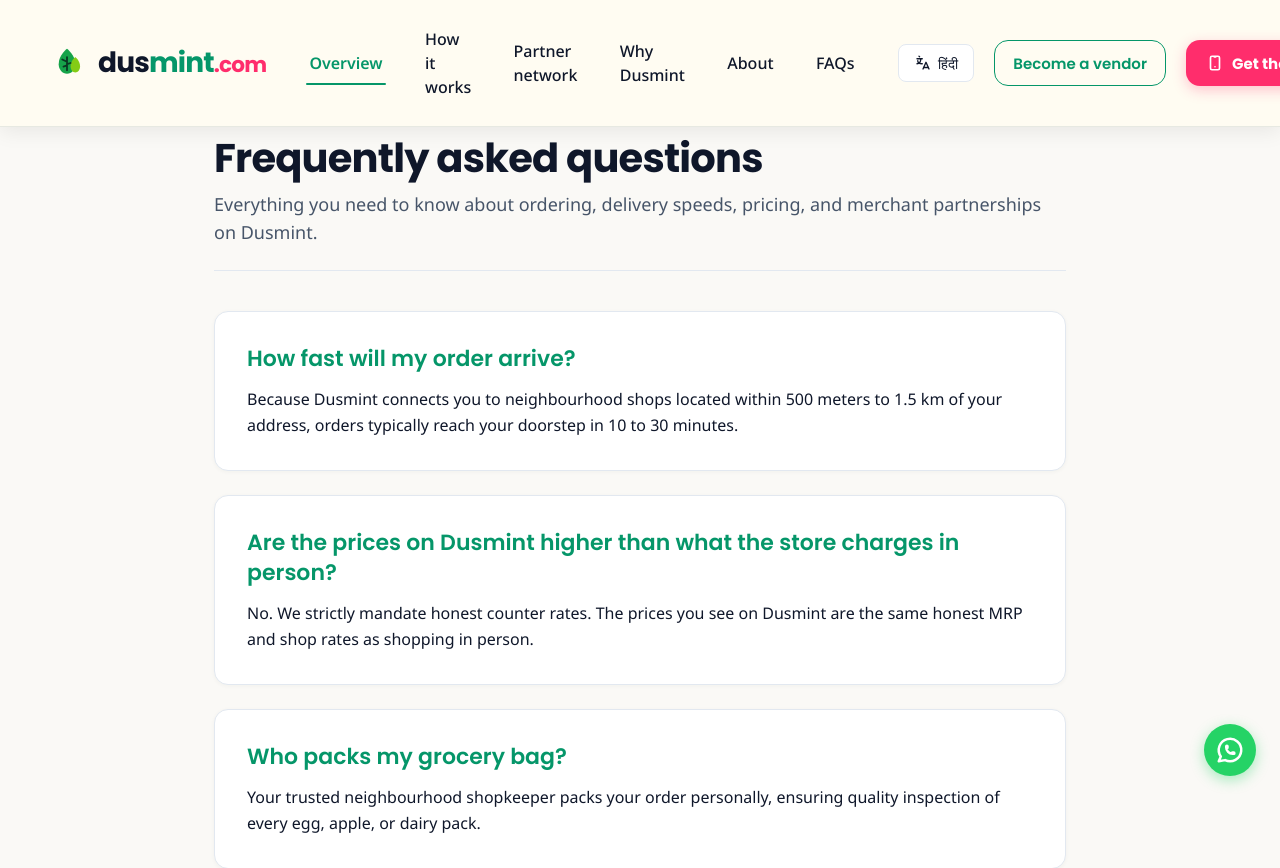
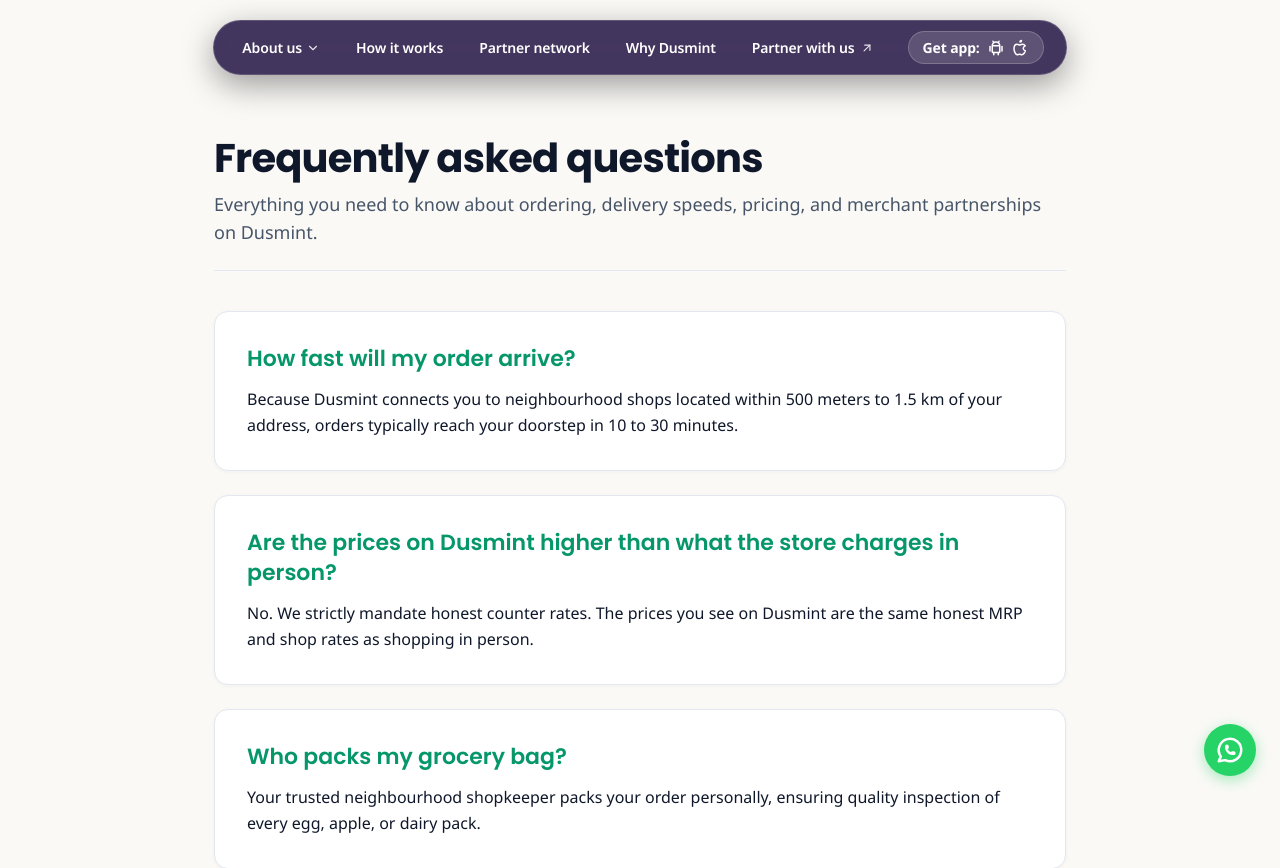
Before and after one commit to DusMint/dusmint_web, a Next.js app: page /faq in a window 1280 px wide. Shown: the top 868 px of the page. Built offline with nearby package versions, Linux system fonts and the light colour scheme.

Commit message:
feat: add Hero and Navbar components with styles

```diff
--- a/components/Navbar.module.css
+++ b/components/Navbar.module.css
@@ -1,305 +1,203 @@
-.header {
+/* Sticky Top Wrapper — floats directly above the hero video */
+.stickyHeader {
   position: fixed;
-  top: 0;
+  top: 20px;
   left: 0;
   width: 100%;
-  z-index: 100;
-  background-color: rgba(255, 252, 242, 0.94);
-  backdrop-filter: blur(16px);
-  -webkit-backdrop-filter: blur(16px);
-  border-bottom: 1px solid rgba(211, 219, 214, 0.55);
-  transition: transform 0.35s cubic-bezier(0.16, 1, 0.3, 1), opacity 0.3s ease, background-color 0.2s ease;
+  display: flex;
+  justify-content: center;
+  align-items: center;
+  pointer-events: none;
+  z-index: 9999;
+  transition: transform 0.25s ease, opacity 0.25s ease;
 }
 
-.headerHidden {
-  transform: translateY(-100%);
-  opacity: 0;
-  pointer-events: none;
+/* Rounded Capsule Pill Bar (Zepto Style) */
+.pillContainer {
+  pointer-events: auto;
+  display: inline-flex;
+  align-items: center;
+  gap: 28px;
+  padding: 10px 22px;
+  background: rgba(28, 12, 60, 0.82);
+  backdrop-filter: blur(20px);
+  -webkit-backdrop-filter: blur(20px);
+  border: 1px solid rgba(255, 255, 255, 0.16);
+  border-radius: 9999px;
+  box-shadow: 0 10px 32px rgba(0, 0, 0, 0.38);
+  transition: all 0.25s cubic-bezier(0.16, 1, 0.3, 1);
 }
 
-.headerVisible {
-  transform: translateY(0);
-  opacity: 1;
-  pointer-events: auto;
-  box-shadow: 0 4px 20px rgba(0, 0, 0, 0.08);
+.pillContainer:hover {
+  background: rgba(28, 12, 60, 0.90);
+  border-color: rgba(255, 255, 255, 0.24);
+  box-shadow: 0 12px 38px rgba(0, 0, 0, 0.45);
 }
 
-.container {
-  max-width: var(--dm-max-width);
-  margin: 0 auto;
-  padding: 1.35rem 3rem;
+/* Desktop Navigation Links Group */
+.desktopNav {
   display: flex;
   align-items: center;
-  justify-content: space-between;
-  gap: 2.5rem;
+  gap: 24px;
 }
 
-.logoGroup {
-  display: flex;
+/* Links & Button Nav Items */
+.navLink,
+.navItemBtn {
+  display: inline-flex;
   align-items: center;
+  gap: 4px;
+  background: transparent;
+  border: none;
+  color: #FFFFFF;
+  font-family: inherit;
+  font-size: 14px;
+  font-weight: 600;
+  letter-spacing: -0.15px;
   text-decoration: none;
-  flex-shrink: 0;
+  cursor: pointer;
+  padding: 4px 6px;
+  transition: color 0.15s ease, opacity 0.15s ease;
+  white-space: nowrap;
 }
 
-.logoMark {
-  display: flex;
-  align-items: center;
-  gap: 0.75rem;
+.navLink:hover,
+.navItemBtn:hover {
+  color: #D8B4FE;
 }
 
-.leafIcon {
-  width: 38px;
-  height: 38px;
-  flex-shrink: 0;
+.chevron {
+  opacity: 0.85;
+  transition: transform 0.2s ease;
 }
 
-.brandTitle {
-  font-family: var(--font-heading);
-  font-size: 1.75rem;
-  font-weight: 700;
-  color: var(--ink-900);
-  letter-spacing: -0.03em;
-  line-height: 1;
+.chevronRotated {
+  transform: rotate(180deg);
 }
 
-.brandMint {
-  color: var(--green-700);
+.arrowIcon {
+  opacity: 0.85;
+  margin-left: 1px;
 }
 
-.brandDomain {
-  color: var(--yellow-800);
-  font-weight: 700;
-  font-size: 1.35rem;
+/* Dropdown Parent & Menu */
+.dropdownParent {
+  position: relative;
 }
 
-.navMenu {
+.dropdownMenu {
+  position: absolute;
+  top: calc(100% + 14px);
+  left: -10px;
+  min-width: 195px;
+  background: rgba(22, 9, 48, 0.96);
+  backdrop-filter: blur(22px);
+  -webkit-backdrop-filter: blur(22px);
+  border: 1px solid rgba(255, 255, 255, 0.16);
+  border-radius: 16px;
+  padding: 8px;
+  box-shadow: 0 16px 42px rgba(0, 0, 0, 0.5);
   display: flex;
-  align-items: center;
-  gap: 2.25rem;
+  flex-direction: column;
+  gap: 4px;
+  z-index: 10000;
+  animation: dropdownFadeIn 0.18s ease-out;
 }
 
-.navLink {
-  font-family: var(--font-body);
-  font-size: 16px;
-  line-height: 24px;
-  font-weight: 500;
-  color: var(--ink-900);
-  padding: 0.35rem 0.2rem;
-  position: relative;
-  transition: color 0.15s ease;
+@keyframes dropdownFadeIn {
+  from {
+    opacity: 0;
+    transform: translateY(-6px);
+  }
+  to {
+    opacity: 1;
+    transform: translateY(0);
+  }
 }
 
-.navLink:hover {
-  color: var(--green-700);
+.dropdownLink {
+  padding: 10px 14px;
+  color: #F1F5F9;
+  font-size: 13.5px;
+  font-weight: 500;
+  text-decoration: none;
+  border-radius: 10px;
+  transition: background-color 0.15s ease, color 0.15s ease;
 }
 
-.activeLink {
-  color: var(--green-700);
-  font-weight: 600;
+.dropdownLink:hover {
+  background-color: rgba(255, 255, 255, 0.12);
+  color: #FFFFFF;
 }
 
-.activeLink::after {
-  content: "";
-  position: absolute;
-  bottom: -4px;
-  left: 0;
-  right: 0;
-  height: 2px;
-  background-color: var(--green-700);
-  border-radius: 2px;
+/* Get App Action Item */
+.getAppPill {
+  display: inline-flex;
+  align-items: center;
+  gap: 7px;
+  background: rgba(255, 255, 255, 0.14);
+  padding: 6px 14px;
+  border-radius: 9999px;
+  color: #FFFFFF;
+  text-decoration: none;
+  font-size: 14px;
+  font-weight: 700;
+  letter-spacing: -0.15px;
+  border: 1px solid rgba(255, 255, 255, 0.2);
+  transition: all 0.2s ease;
+  cursor: pointer;
+  white-space: nowrap;
 }
 
-.actions {
-  display: flex;
-  align-items: center;
-  gap: 1.25rem;
-  flex-shrink: 0;
+.getAppPill:hover {
+  background: rgba(255, 255, 255, 0.24);
+  border-color: rgba(255, 255, 255, 0.35);
+  transform: scale(1.03);
 }
 
-/* Language Switcher */
-.langBtn {
+.getAppText {
+  color: #FFFFFF;
+}
+
+.storeIconsRow {
   display: inline-flex;
   align-items: center;
   gap: 6px;
-  background-color: var(--white);
-  border: 1px solid var(--gray-300);
-  color: var(--ink-900);
-  padding: 0.55rem 0.95rem;
-  border-radius: var(--dm-radius-sm);
-  font-family: var(--font-body);
-  font-size: 14px;
-  font-weight: 500;
-  cursor: pointer;
-  transition: border-color 0.15s ease, background-color 0.15s ease;
 }
 
-.langBtn:hover {
-  border-color: var(--green-700);
-  background-color: var(--mint-50);
+.osIcon {
+  color: #FFFFFF;
+  transition: transform 0.15s ease;
 }
 
-/* Outline Vendor Button */
-.vendorBtn {
-  display: inline-flex;
-  align-items: center;
-  justify-content: center;
-  height: 46px;
-  padding: 0 18px;
-  background-color: transparent;
-  color: var(--green-700);
-  border: 1.5px solid var(--green-700);
-  border-radius: var(--dm-radius-md);
-  font-family: var(--font-heading);
-  font-size: 15px;
-  font-weight: 600;
-  cursor: pointer;
-  transition: background-color 0.15s ease, color 0.15s ease;
-  white-space: nowrap;
-}
-
-.vendorBtn:hover {
-  background-color: var(--mint-100);
-}
-
-/* Highlight Primary Rose Get The App Button */
-.getAppBtn {
-  display: inline-flex;
-  align-items: center;
-  gap: 8px;
-  height: 46px;
-  padding: 0 20px;
-  background-color: var(--yellow-500);
-  color: #FFFFFF;
-  border: none;
-  border-radius: var(--dm-radius-md);
-  font-family: var(--font-heading);
-  font-size: 15px;
-  font-weight: 700;
-  cursor: pointer;
-  box-shadow: 0 4px 14px rgba(255, 45, 108, 0.28);
-  transition: all 0.15s ease;
-  white-space: nowrap;
-}
-
-.getAppBtn:hover {
-  background-color: var(--btn-yellow-hover);
-  box-shadow: 0 6px 20px rgba(255, 45, 108, 0.38);
+.getAppPill:hover .osIcon {
   transform: translateY(-1px);
 }
 
-.getAppBtn:active {
-  background-color: var(--btn-yellow-pressed);
-}
-
-.mobileMenuBtn {
-  display: none;
-  background: none;
-  border: none;
-  color: var(--ink-900);
-  padding: 0.4rem;
-  cursor: pointer;
-}
-
-/* Mobile Drawer */
-.mobileDrawer {
-  display: none;
-}
-
-/* Responsive */
-@media (max-width: 1080px) {
-  .container {
-    padding: 1.1rem 1.75rem;
-    gap: 1.5rem;
+/* =========================================================
+   Mobile View: ONLY SHOW THE DOWNLOAD PILL, NOTHING ELSE!
+   ========================================================= */
+@media (max-width: 820px) {
+  .stickyHeader {
+    top: 14px;
   }
 
-  .navMenu {
-    gap: 1.35rem;
+  /* Completely hide all navigation links and menus on mobile */
+  .desktopNav {
+    display: none !important;
+  }
+
+  /* The pill collapses strictly to the download action */
+  .pillContainer {
+    padding: 2px;
+    gap: 0;
+    box-shadow: 0 8px 24px rgba(0, 0, 0, 0.45);
+  }
+
+  .getAppPill {
+    padding: 8px 18px;
+    background: transparent;
+    border: none;
+    font-size: 14px;
   }
 }
-
-@media (max-width: 960px) {
-  .container {
-    padding: 1rem 1.25rem;
-  }
-
-  .navMenu,
-  .vendorBtn {
-    display: none;
-  }
-
-  .mobileMenuBtn {
-    display: flex;
-    align-items: center;
-    justify-content: center;
-  }
-
-  .mobileDrawer {
-    display: flex;
-    flex-direction: column;
-    background-color: var(--cream);
-    border-top: 1px solid var(--gray-300);
-    padding: 1.5rem;
-    gap: 1.5rem;
-    box-shadow: 0 8px 24px rgba(10, 54, 34, 0.1);
-  }
-
-  .mobileNavLinks {
-    display: flex;
-    flex-direction: column;
-    gap: 0.75rem;
-  }
-
-  .mobileNavLink {
-    font-family: var(--font-body);
-    font-size: 16px;
-    font-weight: 500;
-    color: var(--ink-900);
-    padding: 0.65rem 0.5rem;
-    border-radius: var(--dm-radius-sm);
-    transition: background-color 0.15s ease;
-  }
-
-  .mobileNavLink:hover {
-    background-color: var(--mint-100);
-    color: var(--green-700);
-  }
-
-  .mobileDrawerFooter {
-    display: flex;
-    flex-direction: column;
-    gap: 0.75rem;
-    padding-top: 1rem;
-    border-top: 1px solid var(--gray-300);
-  }
-
-  .mobileVendorBtn {
-    display: flex;
-    align-items: center;
-    justify-content: center;
-    height: 48px;
-    border: 1.5px solid var(--green-700);
-    background-color: transparent;
-    color: var(--green-700);
-    border-radius: var(--dm-radius-md);
-    font-family: var(--font-heading);
-    font-weight: 600;
-    font-size: 15px;
-    cursor: pointer;
-  }
-
-  .mobileAppBtn {
-    display: flex;
-    align-items: center;
-    justify-content: center;
-    gap: 8px;
-    height: 48px;
-    background-color: var(--yellow-500);
-    border: 1px solid var(--btn-yellow-border);
-    color: var(--ink-900);
-    border-radius: var(--dm-radius-md);
-    font-family: var(--font-heading);
-    font-weight: 600;
-    font-size: 15px;
-    cursor: pointer;
-  }
-}
--- a/components/Navbar.tsx
+++ b/components/Navbar.tsx
@@ -1,239 +1,136 @@
 "use client";
 
-import React, { useState, useEffect } from "react";
+import React, { useState } from "react";
 import Link from "next/link";
-import { usePathname } from "next/navigation";
 import {
-  IconLanguage,
-  IconMenu2,
-  IconX,
-  IconDeviceMobile,
+  IconBrandAndroid,
+  IconBrandApple,
+  IconChevronDown,
+  IconArrowUpRight,
 } from "@tabler/icons-react";
 import styles from "./Navbar.module.css";
 
 interface NavbarProps {
   onOpenVendorModal: () => void;
-  language: "en" | "hi";
-  onToggleLanguage: () => void;
+  language?: "en" | "hi";
+  onToggleLanguage?: () => void;
 }
 
 export default function Navbar({
   onOpenVendorModal,
-  language,
+  language = "en",
   onToggleLanguage,
 }: NavbarProps) {
-  const [mobileMenuOpen, setMobileMenuOpen] = useState(false);
-  const pathname = usePathname();
-  const isHomePage = pathname === "/";
-  const [isScrolled, setIsScrolled] = useState(false);
-
-  useEffect(() => {
-    if (!isHomePage) return;
-
-    const handleScroll = () => {
-      // Hide top bar at top like Zomato, reveal once scrolled past hero threshold
-      setIsScrolled(window.scrollY > 200);
-    };
-
-    window.addEventListener("scroll", handleScroll, { passive: true });
-    handleScroll();
-    return () => window.removeEventListener("scroll", handleScroll);
-  }, [isHomePage]);
-
-  const isHidden = isHomePage && !isScrolled;
+  const [aboutOpen, setAboutOpen] = useState(false);
   const isHi = language === "hi";
 
-  const handleDownloadClick = () => {
+  const handleDownloadClick = (e: React.MouseEvent) => {
+    e.preventDefault();
     const el = document.getElementById("download-app");
     if (el) {
       el.scrollIntoView({ behavior: "smooth" });
+    } else {
+      // Fallback: smooth scroll to bottom or play store
+      window.scrollTo({ top: document.body.scrollHeight, behavior: "smooth" });
     }
   };
 
   return (
-    <header
-      className={`${styles.header} ${
-        isHidden ? styles.headerHidden : styles.headerVisible
-      }`}
-    >
-      <div className={styles.container}>
-        {/* Brand Logo - Clean, bold, no extra tagline or lines */}
-        <Link href="/" className={styles.logoGroup} aria-label="Dusmint Home">
-          <div className={styles.logoMark}>
-            <svg
-              className={styles.leafIcon}
-              viewBox="0 0 32 32"
-              fill="none"
-              xmlns="http://www.w3.org/2000/svg"
+    <header className={styles.stickyHeader}>
+      <nav className={styles.pillContainer} aria-label="Main Navigation">
+        {/* Desktop Navigation Links (Hidden completely on mobile) */}
+        <div className={styles.desktopNav}>
+          {/* About us with sleek dropdown */}
+          <div
+            className={styles.dropdownParent}
+            onMouseEnter={() => setAboutOpen(true)}
+            onMouseLeave={() => setAboutOpen(false)}
+          >
+            <button
+              type="button"
+              className={styles.navItemBtn}
+              onClick={() => setAboutOpen((prev) => !prev)}
+              aria-expanded={aboutOpen}
             >
-              <path
-                d="M16 4C16 4 9 9 9 17C9 21.4183 12.134 25 16 25C19.866 25 23 21.4183 23 17C23 9 16 4 16 4Z"
-                fill="#16A34A"
+              <span>{isHi ? "हमारे बारे में" : "About us"}</span>
+              <IconChevronDown
+                size={14}
+                className={`${styles.chevron} ${
+                  aboutOpen ? styles.chevronRotated : ""
+                }`}
               />
-              <path
-                d="M23 11C23 11 27 14 27 19C27 21.7614 25.2091 24 23 24C20.7909 24 19 21.7614 19 19C19 14 23 11 23 11Z"
-                fill="#84CC16"
-              />
-              <path
-                d="M16 11V22M16 15L12 13M16 18L13 19M16 17L19 16"
-                stroke="#0A3622"
-                strokeWidth="1.5"
-                strokeLinecap="round"
-              />
-            </svg>
-            <span className={styles.brandTitle}>
-              dus<span className={styles.brandMint}>mint</span>
-              <span className={styles.brandDomain}>.com</span>
-            </span>
+            </button>
+
+            {aboutOpen && (
+              <div className={styles.dropdownMenu}>
+                <Link
+                  href="/about"
+                  className={styles.dropdownLink}
+                  onClick={() => setAboutOpen(false)}
+                >
+                  {isHi ? "डसमिट का परिचय" : "About DusMint"}
+                </Link>
+                <Link
+                  href="/faq"
+                  className={styles.dropdownLink}
+                  onClick={() => setAboutOpen(false)}
+                >
+                  {isHi ? "सहायता व अक्सर पूछे जाने वाले सवाल" : "Help & FAQs"}
+                </Link>
+                <Link
+                  href="/terms"
+                  className={styles.dropdownLink}
+                  onClick={() => setAboutOpen(false)}
+                >
+                  {isHi ? "नियम व गोपनीयता" : "Terms & Privacy"}
+                </Link>
+              </div>
+            )}
           </div>
-        </Link>
 
-        {/* Desktop Nav Links - Product focused */}
-        <nav className={styles.navMenu}>
-          <Link href="/" className={`${styles.navLink} ${styles.activeLink}`}>
-            {isHi ? "उत्पाद परिचय" : "Overview"}
-          </Link>
           <a href="#how-it-works" className={styles.navLink}>
             {isHi ? "यह कैसे काम करता है" : "How it works"}
           </a>
+
           <a href="#network" className={styles.navLink}>
             {isHi ? "दुकान नेटवर्क" : "Partner network"}
           </a>
+
           <a href="#why-dusmint" className={styles.navLink}>
             {isHi ? "डसमिट क्यों" : "Why Dusmint"}
           </a>
-          <Link href="/about" className={styles.navLink}>
-            {isHi ? "हमारे बारे में" : "About"}
-          </Link>
-          <Link href="/faq" className={styles.navLink}>
-            {isHi ? "सहायता" : "FAQs"}
-          </Link>
-        </nav>
 
-        {/* Right Actions - Spacious, No location, No admin */}
-        <div className={styles.actions}>
-          {/* Language Toggle */}
+          {/* Become a Partner link with diagonal arrow */}
           <button
             type="button"
-            className={styles.langBtn}
-            onClick={onToggleLanguage}
-            title="Switch Language"
-          >
-            <IconLanguage size={18} stroke={1.8} />
-            <span>{isHi ? "English" : "हिंदी"}</span>
-          </button>
-
-          {/* Become a Vendor Button */}
-          <button
-            type="button"
-            className={styles.vendorBtn}
+            className={styles.navItemBtn}
             onClick={onOpenVendorModal}
           >
-            {isHi ? "दुकान जोड़ें" : "Become a vendor"}
-          </button>
-
-          {/* Get The App CTA Button */}
-          <button
-            type="button"
-            className={styles.getAppBtn}
-            onClick={handleDownloadClick}
-          >
-            <IconDeviceMobile size={18} stroke={2.2} />
-            <span>{isHi ? "ऐप डाउनलोड करें" : "Get the app"}</span>
-          </button>
-
-          {/* Mobile Menu Toggle Button */}
-          <button
-            type="button"
-            className={styles.mobileMenuBtn}
-            onClick={() => setMobileMenuOpen(!mobileMenuOpen)}
-            aria-label="Toggle Navigation"
-          >
-            {mobileMenuOpen ? <IconX size={24} /> : <IconMenu2 size={24} />}
+            <span>{isHi ? "दुकान जोड़ें" : "Partner with us"}</span>
+            <IconArrowUpRight size={14} className={styles.arrowIcon} />
           </button>
         </div>
-      </div>
 
-      {/* Mobile Drawer */}
-      {mobileMenuOpen && (
-        <div className={styles.mobileDrawer}>
-          <div className={styles.mobileNavLinks}>
-            <Link
-              href="/"
-              className={styles.mobileNavLink}
-              onClick={() => setMobileMenuOpen(false)}
-            >
-              {isHi ? "उत्पाद परिचय" : "Overview"}
-            </Link>
-            <a
-              href="#how-it-works"
-              className={styles.mobileNavLink}
-              onClick={() => setMobileMenuOpen(false)}
-            >
-              {isHi ? "यह कैसे काम करता है" : "How it works"}
-            </a>
-            <a
-              href="#network"
-              className={styles.mobileNavLink}
-              onClick={() => setMobileMenuOpen(false)}
-            >
-              {isHi ? "दुकान नेटवर्क" : "Partner network"}
-            </a>
-            <a
-              href="#why-dusmint"
-              className={styles.mobileNavLink}
-              onClick={() => setMobileMenuOpen(false)}
-            >
-              {isHi ? "डसमिट क्यों" : "Why Dusmint"}
-            </a>
-            <Link
-              href="/about"
-              className={styles.mobileNavLink}
-              onClick={() => setMobileMenuOpen(false)}
-            >
-              {isHi ? "हमारे बारे में" : "About"}
-            </Link>
-            <Link
-              href="/vendors"
-              className={styles.mobileNavLink}
-              onClick={() => setMobileMenuOpen(false)}
-            >
-              {isHi ? "किराना पार्टनर्स" : "For vendors"}
-            </Link>
-            <Link
-              href="/faq"
-              className={styles.mobileNavLink}
-              onClick={() => setMobileMenuOpen(false)}
-            >
-              {isHi ? "सहायता व अक्सर पूछे जाने वाले सवाल" : "FAQs"}
-            </Link>
+        {/*
+          Get App Pill Action:
+          On desktop: neatly placed on the right of the pill.
+          On mobile: THE ENTIRE PILL SHRINKS TO ONLY THIS DOWNLOAD ELEMENT!
+        */}
+        <a
+          href="#download-app"
+          onClick={handleDownloadClick}
+          className={styles.getAppPill}
+          aria-label="Download DusMint App for Android & iOS"
+        >
+          <span className={styles.getAppText}>
+            {isHi ? "ऐप पाएं:" : "Get app:"}
+          </span>
+          <div className={styles.storeIconsRow}>
+            <IconBrandAndroid size={18} className={styles.osIcon} />
+            <IconBrandApple size={18} className={styles.osIcon} />
           </div>
-
-          <div className={styles.mobileDrawerFooter}>
-            <button
-              type="button"
-              className={styles.mobileVendorBtn}
-              onClick={() => {
-                setMobileMenuOpen(false);
-                onOpenVendorModal();
-              }}
-            >
-              {isHi ? "अपनी दुकान जोड़ें" : "Become a vendor"}
-            </button>
-            <button
-              type="button"
-              className={styles.mobileAppBtn}
-              onClick={() => {
-                setMobileMenuOpen(false);
-                handleDownloadClick();
-              }}
-            >
-              <IconDeviceMobile size={18} stroke={2.2} />
-              <span>{isHi ? "डसमिट ऐप डाउनलोड करें" : "Get the app"}</span>
-            </button>
-          </div>
-        </div>
-      )}
+        </a>
+      </nav>
     </header>
   );
 }
```
Also changed, not shown: components/Hero.module.css (+8 -6 lines).
